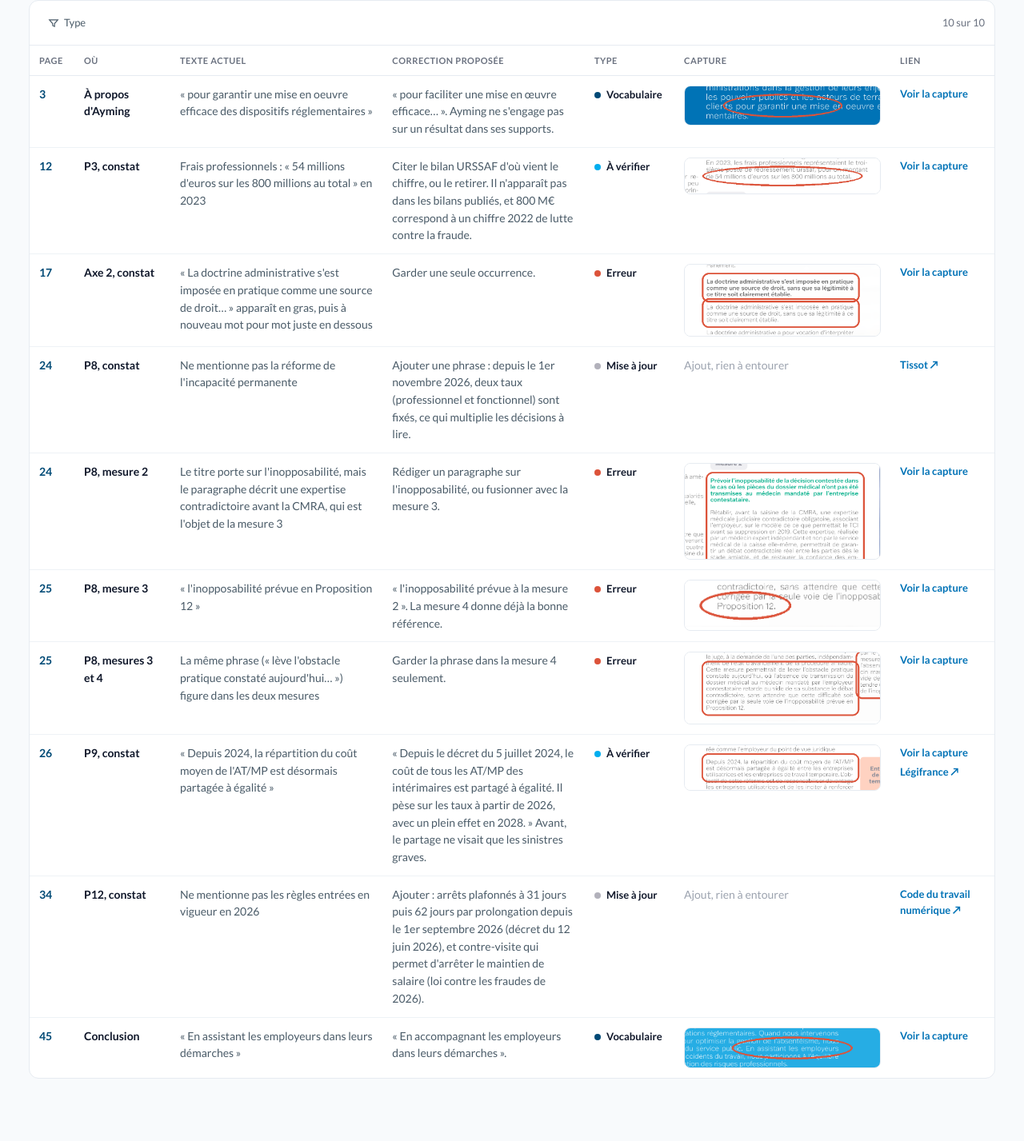
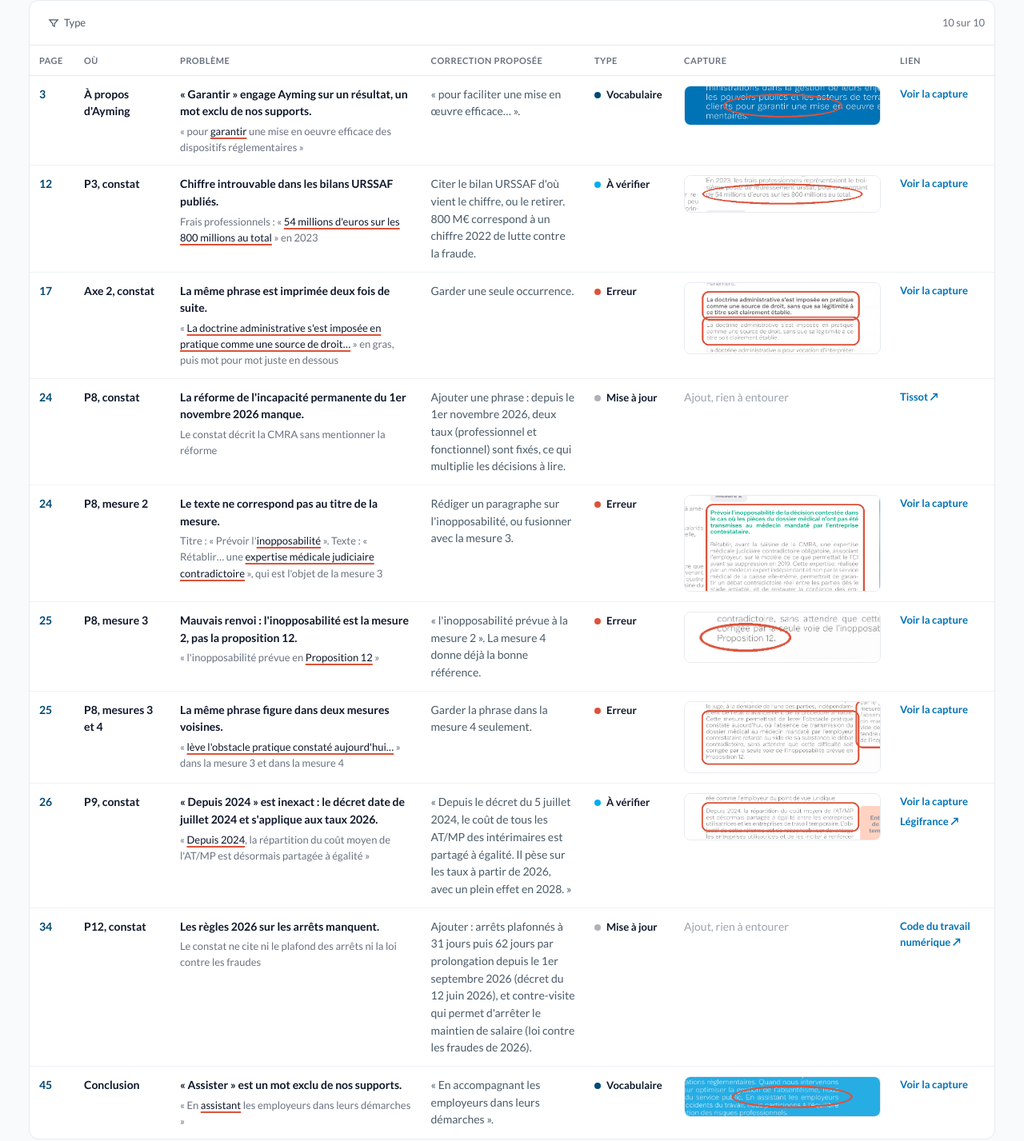
Before and after one commit to ayming-france/livre-blanc-2026-offres, a plain HTML site: page corrections.html in a window 1280 px wide. Shown: the part 222-1649 px from the top of the page at 80% size. Drawn offline with Linux system fonts and the light colour scheme.

Commit message:
Each correction states its problem

```diff
--- a/corrections.html
+++ b/corrections.html
@@ -10,10 +10,13 @@
 <link rel="stylesheet" href="https://fonts.googleapis.com/css2?family=Lato:wght@400;700;900&display=swap">
 <link rel="stylesheet" href="style.css">
 <style>
-#fix col.c-p{width:56px} #fix col.c-w{width:120px} #fix col.c-cur{width:22%} #fix col.c-fix{width:auto} #fix col.c-t{width:112px} #fix col.c-img{width:270px} #fix col.c-src{width:130px}
+#fix col.c-p{width:56px} #fix col.c-w{width:120px} #fix col.c-cur{width:26%} #fix col.c-fix{width:auto} #fix col.c-t{width:112px} #fix col.c-img{width:270px} #fix col.c-src{width:130px}
 .shot{display:block;width:100%;padding:0;border:1px solid var(--line);border-radius:8px;overflow:hidden;background:#fff;cursor:zoom-in;transition:border-color .15s ease-out}
 .shot:hover{border-color:var(--accent)}
 .shot img{display:block;width:100%;height:auto}
+.issue{display:block;color:var(--strong);font-weight:700;margin-bottom:4px}
+.cur{display:block;color:var(--muted);font-size:13px}
+.hit{color:var(--strong);text-decoration:underline;text-decoration-color:var(--none);text-decoration-thickness:2px;text-underline-offset:3px}
 .links{display:grid;gap:4px;justify-items:start}
 .links a,.links button{font:inherit;font-size:13px;font-weight:700;color:var(--mid);background:none;border:none;padding:0;cursor:pointer;text-decoration:none}
 .links a:hover,.links button:hover{text-decoration:underline}
@@ -60,7 +63,7 @@ dialog.viewer[open]{display:grid;grid-template-rows:auto minmax(0,1fr) auto;anim
     </div>
     <table id="fix">
       <colgroup><col class="c-p"><col class="c-w"><col class="c-cur"><col class="c-fix"><col class="c-t"><col class="c-img"><col class="c-src"></colgroup>
-      <thead><tr><th><span>Page</span></th><th><span>Où</span></th><th><span>Texte actuel</span></th><th><span>Correction proposée</span></th><th><span>Type</span></th><th><span>Capture</span></th><th><span>Lien</span></th></tr></thead>
+      <thead><tr><th><span>Page</span></th><th><span>Où</span></th><th><span>Problème</span></th><th><span>Correction proposée</span></th><th><span>Type</span></th><th><span>Capture</span></th><th><span>Lien</span></th></tr></thead>
       <tbody></tbody>
     </table>
   </div>
@@ -76,7 +79,7 @@ dialog.viewer[open]{display:grid;grid-template-rows:auto minmax(0,1fr) auto;anim
     <button class="ibtn" id="v-close" aria-label="Fermer" autofocus><svg viewBox="0 0 24 24"><path d="M6 6l12 12M18 6 6 18"/></svg></button>
   </div>
   <div class="v-img"><img id="v-img" alt=""></div>
-  <div class="v-foot"><span><b>Correction proposée.</b> <span id="v-fix"></span></span></div>
+  <div class="v-foot"><span><b>Problème.</b> <span id="v-issue"></span></span><span><b>Correction proposée.</b> <span id="v-fix"></span></span></div>
 </dialog>
 
 <script>
@@ -84,18 +87,19 @@ dialog.viewer[open]{display:grid;grid-template-rows:auto minmax(0,1fr) auto;anim
   var TYPES={err:"Erreur",chk:"À vérifier",voc:"Vocabulaire",upd:"Mise à jour"};
   var TYPE_DOT={err:"d-none",chk:"d-part",voc:"d-prac",upd:"d-pol"};
   var fixes=[
-    {p:3,where:"À propos d'Ayming",cur:"« pour garantir une mise en oeuvre efficace des dispositifs réglementaires »",fix:"« pour faciliter une mise en œuvre efficace… ». Ayming ne s'engage pas sur un résultat dans ses supports.",t:"voc",img:"p03-garantir"},
-    {p:12,where:"P3, constat",cur:"Frais professionnels : « 54 millions d'euros sur les 800 millions au total » en 2023",fix:"Citer le bilan URSSAF d'où vient le chiffre, ou le retirer. Il n'apparaît pas dans les bilans publiés, et 800 M€ correspond à un chiffre 2022 de lutte contre la fraude.",t:"chk",img:"p12-chiffre"},
-    {p:17,where:"Axe 2, constat",cur:"« La doctrine administrative s'est imposée en pratique comme une source de droit… » apparaît en gras, puis à nouveau mot pour mot juste en dessous",fix:"Garder une seule occurrence.",t:"err",img:"p17-doublon"},
-    {p:24,where:"P8, constat",cur:"Ne mentionne pas la réforme de l'incapacité permanente",fix:"Ajouter une phrase : depuis le 1er novembre 2026, deux taux (professionnel et fonctionnel) sont fixés, ce qui multiplie les décisions à lire.",t:"upd",src:{label:"Tissot",url:"https://www.editions-tissot.fr/actualite/sante-securite/reforme-de-lindemnisation-de-lincapacite-permanente-at-mp-le-nouveau-regime-applicable-est-precise"}},
-    {p:24,where:"P8, mesure 2",cur:"Le titre porte sur l'inopposabilité, mais le paragraphe décrit une expertise contradictoire avant la CMRA, qui est l'objet de la mesure 3",fix:"Rédiger un paragraphe sur l'inopposabilité, ou fusionner avec la mesure 3.",t:"err",img:"p24-mesure2"},
-    {p:25,where:"P8, mesure 3",cur:"« l'inopposabilité prévue en Proposition 12 »",fix:"« l'inopposabilité prévue à la mesure 2 ». La mesure 4 donne déjà la bonne référence.",t:"err",img:"p25-renvoi"},
-    {p:25,where:"P8, mesures 3 et 4",cur:"La même phrase (« lève l'obstacle pratique constaté aujourd'hui… ») figure dans les deux mesures",fix:"Garder la phrase dans la mesure 4 seulement.",t:"err",img:"p25-repetition"},
-    {p:26,where:"P9, constat",cur:"« Depuis 2024, la répartition du coût moyen de l'AT/MP est désormais partagée à égalité »",fix:"« Depuis le décret du 5 juillet 2024, le coût de tous les AT/MP des intérimaires est partagé à égalité. Il pèse sur les taux à partir de 2026, avec un plein effet en 2028. » Avant, le partage ne visait que les sinistres graves.",t:"chk",img:"p26-depuis-2024",src:{label:"Légifrance",url:"https://www.legifrance.gouv.fr/jorf/id/JORFTEXT000049892022"}},
-    {p:34,where:"P12, constat",cur:"Ne mentionne pas les règles entrées en vigueur en 2026",fix:"Ajouter : arrêts plafonnés à 31 jours puis 62 jours par prolongation depuis le 1er septembre 2026 (décret du 12 juin 2026), et contre-visite qui permet d'arrêter le maintien de salaire (loi contre les fraudes de 2026).",t:"upd",src:{label:"Code du travail numérique",url:"https://code.travail.gouv.fr/actualite/arret-maladie-quelle-est-la-duree-maximale-dun-arret-de-travail-a-partir-du-1er-septembre-2026"}},
-    {p:45,where:"Conclusion",cur:"« En assistant les employeurs dans leurs démarches »",fix:"« En accompagnant les employeurs dans leurs démarches ».",t:"voc",img:"p45-assistant"}
+    {p:3,where:"À propos d'Ayming",issue:"« Garantir » engage Ayming sur un résultat, un mot exclu de nos supports.",cur:"« pour [[garantir]] une mise en oeuvre efficace des dispositifs réglementaires »",fix:"« pour faciliter une mise en œuvre efficace… ».",t:"voc",img:"p03-garantir"},
+    {p:12,where:"P3, constat",issue:"Chiffre introuvable dans les bilans URSSAF publiés.",cur:"Frais professionnels : « [[54 millions d'euros sur les 800 millions au total]] » en 2023",fix:"Citer le bilan URSSAF d'où vient le chiffre, ou le retirer. 800 M€ correspond à un chiffre 2022 de lutte contre la fraude.",t:"chk",img:"p12-chiffre"},
+    {p:17,where:"Axe 2, constat",issue:"La même phrase est imprimée deux fois de suite.",cur:"« [[La doctrine administrative s'est imposée en pratique comme une source de droit…]] » en gras, puis mot pour mot juste en dessous",fix:"Garder une seule occurrence.",t:"err",img:"p17-doublon"},
+    {p:24,where:"P8, constat",issue:"La réforme de l'incapacité permanente du 1er novembre 2026 manque.",cur:"Le constat décrit la CMRA sans mentionner la réforme",fix:"Ajouter une phrase : depuis le 1er novembre 2026, deux taux (professionnel et fonctionnel) sont fixés, ce qui multiplie les décisions à lire.",t:"upd",src:{label:"Tissot",url:"https://www.editions-tissot.fr/actualite/sante-securite/reforme-de-lindemnisation-de-lincapacite-permanente-at-mp-le-nouveau-regime-applicable-est-precise"}},
+    {p:24,where:"P8, mesure 2",issue:"Le texte ne correspond pas au titre de la mesure.",cur:"Titre : « Prévoir l'[[inopposabilité]] ». Texte : « Rétablir… une [[expertise médicale judiciaire contradictoire]] », qui est l'objet de la mesure 3",fix:"Rédiger un paragraphe sur l'inopposabilité, ou fusionner avec la mesure 3.",t:"err",img:"p24-mesure2"},
+    {p:25,where:"P8, mesure 3",issue:"Mauvais renvoi : l'inopposabilité est la mesure 2, pas la proposition 12.",cur:"« l'inopposabilité prévue en [[Proposition 12]] »",fix:"« l'inopposabilité prévue à la mesure 2 ». La mesure 4 donne déjà la bonne référence.",t:"err",img:"p25-renvoi"},
+    {p:25,where:"P8, mesures 3 et 4",issue:"La même phrase figure dans deux mesures voisines.",cur:"« [[lève l'obstacle pratique constaté aujourd'hui…]] » dans la mesure 3 et dans la mesure 4",fix:"Garder la phrase dans la mesure 4 seulement.",t:"err",img:"p25-repetition"},
+    {p:26,where:"P9, constat",issue:"« Depuis 2024 » est inexact : le décret date de juillet 2024 et s'applique aux taux 2026.",cur:"« [[Depuis 2024]], la répartition du coût moyen de l'AT/MP est désormais partagée à égalité »",fix:"« Depuis le décret du 5 juillet 2024, le coût de tous les AT/MP des intérimaires est partagé à égalité. Il pèse sur les taux à partir de 2026, avec un plein effet en 2028. »",t:"chk",img:"p26-depuis-2024",src:{label:"Légifrance",url:"https://www.legifrance.gouv.fr/jorf/id/JORFTEXT000049892022"}},
+    {p:34,where:"P12, constat",issue:"Les règles 2026 sur les arrêts manquent.",cur:"Le constat ne cite ni le plafond des arrêts ni la loi contre les fraudes",fix:"Ajouter : arrêts plafonnés à 31 jours puis 62 jours par prolongation depuis le 1er septembre 2026 (décret du 12 juin 2026), et contre-visite qui permet d'arrêter le maintien de salaire (loi contre les fraudes de 2026).",t:"upd",src:{label:"Code du travail numérique",url:"https://code.travail.gouv.fr/actualite/arret-maladie-quelle-est-la-duree-maximale-dun-arret-de-travail-a-partir-du-1er-septembre-2026"}},
+    {p:45,where:"Conclusion",issue:"« Assister » est un mot exclu de nos supports.",cur:"« En [[assistant]] les employeurs dans leurs démarches »",fix:"« En accompagnant les employeurs dans leurs démarches ».",t:"voc",img:"p45-assistant"}
   ];
   function esc(s){return String(s).replace(/[&<>"]/g,function(c){return{"&":"&amp;","<":"&lt;",">":"&gt;",'"':"&quot;"}[c];});}
+  function hl(s){return esc(s).replace(/\[\[(.+?)\]\]/g,'<span class="hit">$1</span>');}
   function count(f){return fixes.filter(f).length;}
 
   var ft=document.getElementById('f-type'), shown=[];
@@ -109,7 +113,7 @@ dialog.viewer[open]{display:grid;grid-template-rows:auto minmax(0,1fr) auto;anim
       var links=[];
       if(f.img)links.push('<button data-i="'+i+'">Voir la capture</button>');
       if(f.src)links.push('<a href="'+f.src.url+'" target="_blank" rel="noopener">'+esc(f.src.label)+' ↗</a>');
-      return '<tr><td class="n">'+f.p+'</td><td class="prop">'+esc(f.where)+'</td><td data-l="Texte actuel">'+esc(f.cur)+'</td><td data-l="Correction proposée">'+esc(f.fix)+'</td><td data-l="Type"><span class="status"><span class="dot '+TYPE_DOT[f.t]+'"></span>'+TYPES[f.t]+'</span></td><td data-l="Capture">'+img+'</td><td data-l="Lien"><div class="links">'+(links.join('')||'<span class="dim">·</span>')+'</div></td></tr>';
+      return '<tr><td class="n">'+f.p+'</td><td class="prop">'+esc(f.where)+'</td><td data-l="Problème"><b class="issue">'+esc(f.issue)+'</b><span class="cur">'+hl(f.cur)+'</span></td><td data-l="Correction proposée">'+esc(f.fix)+'</td><td data-l="Type"><span class="status"><span class="dot '+TYPE_DOT[f.t]+'"></span>'+TYPES[f.t]+'</span></td><td data-l="Capture">'+img+'</td><td data-l="Lien"><div class="links">'+(links.join('')||'<span class="dim">·</span>')+'</div></td></tr>';
     }).join('');
     document.getElementById('count2').textContent=list.length+' sur '+fixes.length;
     var b=document.getElementById('fb-type');b.classList.toggle('on',!!ft.value);b.querySelector('.lbl').textContent=ft.value?TYPES[ft.value]:'Type';
@@ -126,6 +130,7 @@ dialog.viewer[open]{display:grid;grid-template-rows:auto minmax(0,1fr) auto;anim
     document.getElementById('v-title').textContent='Page '+f.p+' · '+TYPES[f.t];
     document.getElementById('v-where').textContent=f.where;
     document.getElementById('v-fix').textContent=f.fix;
+    document.getElementById('v-issue').textContent=f.issue;
     document.getElementById('v-pos').textContent=(k+1)+' sur '+shown.length;
     document.getElementById('v-prev').disabled=k===0;
     document.getElementById('v-next').disabled=k===shown.length-1;
```
